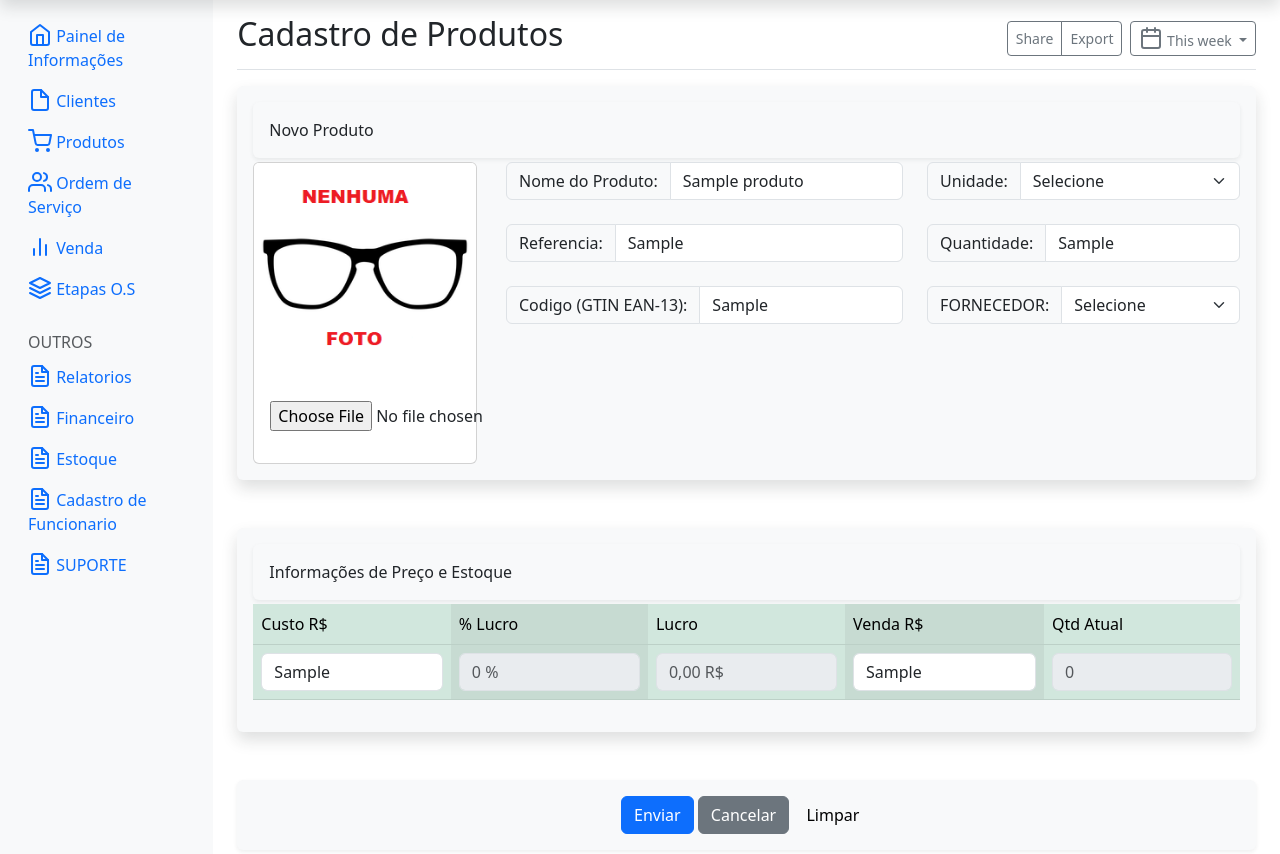
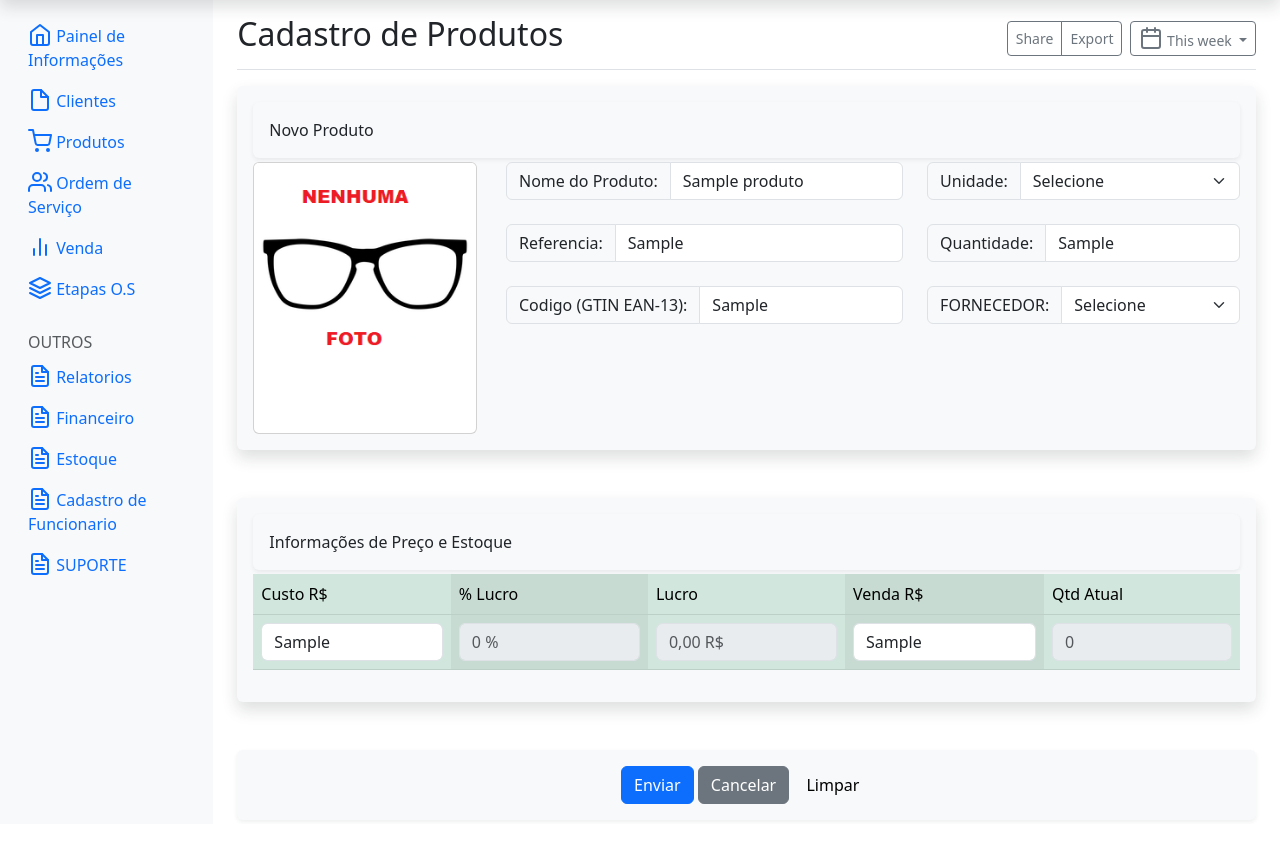
Before and after one commit to samuelrochacarvalho/otica, a PHP site: page /CadProdutos.php?acao=editar&id=1 in a window 1280 px wide. Shown: the part 41-895 px from the top of the page. After the commit the page ends 862 px from the top, so only its background shows below. Run offline with PHP 8.4, Linux system fonts and the light colour scheme; tables that the repository leaves empty hold one stand-in row (values such as "Sample post").

Commit message:
campo de pesquisa cliente operacional 3

```diff
--- a/cadProdutos.php
+++ b/cadProdutos.php
@@ -229,8 +229,8 @@ if ((isset($_GET['acao'])) && $_GET['acao'] == "editar" && (isset($_GET['id'])))
                                         <div class="card-body">
                                             <div class="input-group mb-3">
                                                 <?php
-                                                if(isset($_GET['id'])&&isset($_GET['acao']) && $acao == "editar" && $row['caminho']==""){
-                                                    echo "<input type='text' id='fileName' name='fileName' class='form-control'/>";
+                                                if(isset($_GET['id'])&&isset($_GET['acao']) && $acao == "editar"){
+                                                    echo "<input type='hidden' id='fileName' name='fileName' class='form-control'/>";
                                                 }else{
                                                     echo "<input type='file' name='fileName' id='fileName' accept='image/*' onchange='loadFile(event)'>";
                                                 }
```
